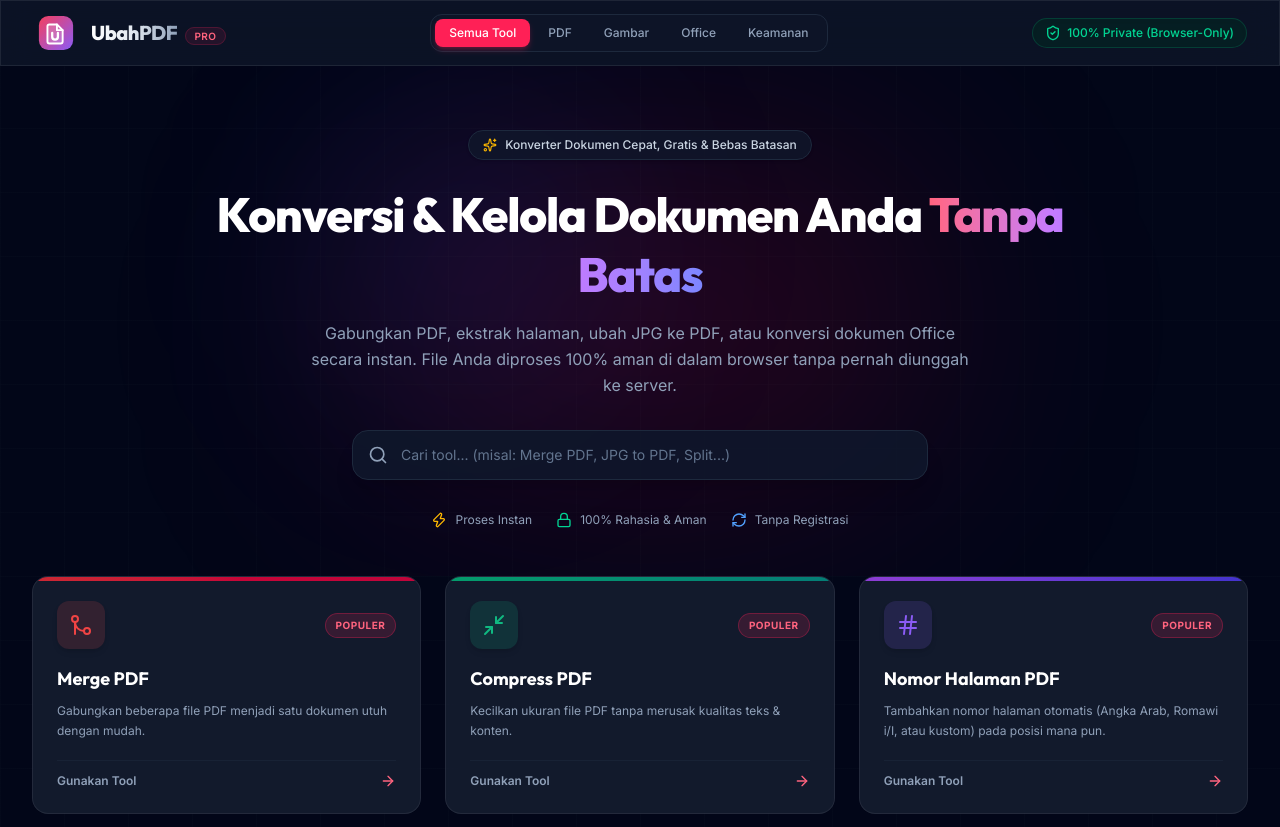
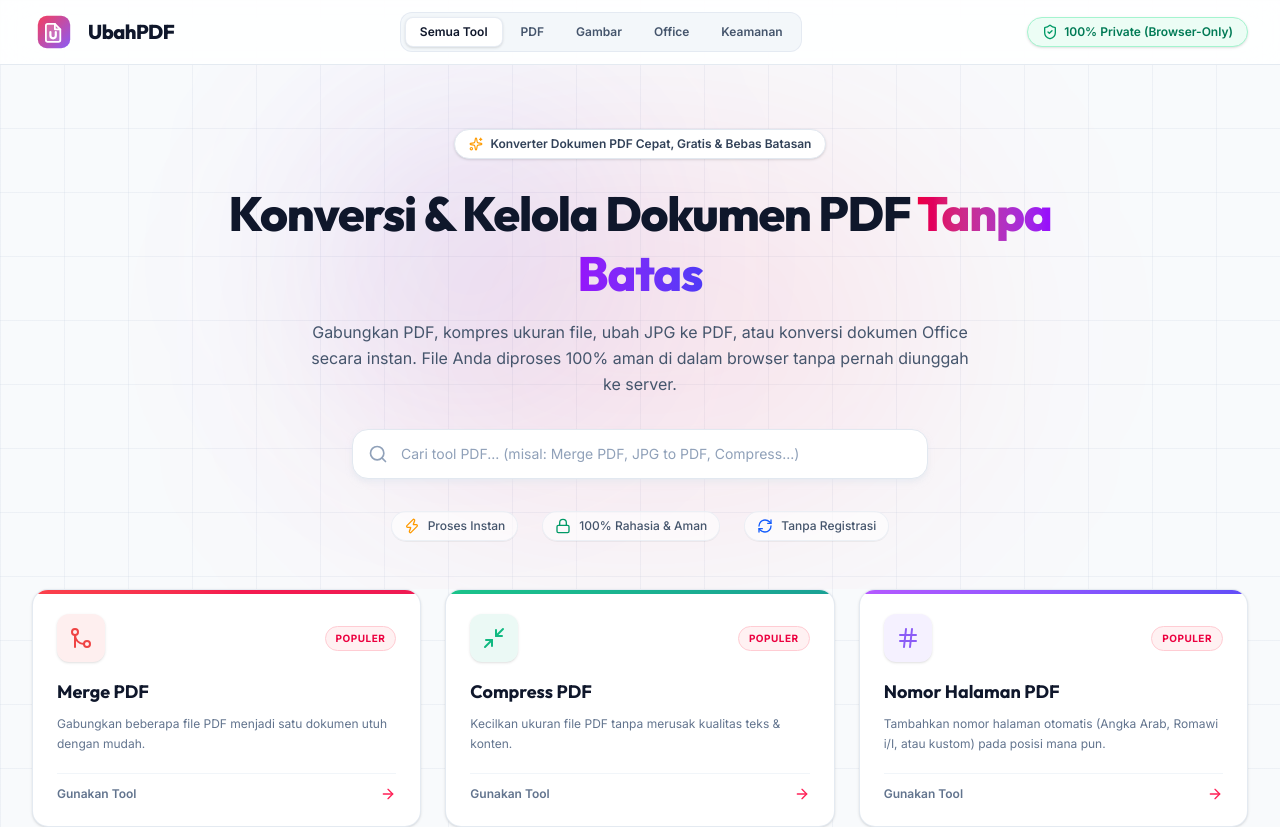
Before and after one commit to rhsa-fr/UbahPDF, a React (Vite) app: page / in a window 1280 px wide. Shown: the top 827 px of the page. Built offline with nearby package versions, Linux system fonts and the light colour scheme.

Commit message:
style: transform UI design to clean aesthetic Light theme

```diff
--- a/index.html
+++ b/index.html
@@ -8,7 +8,7 @@
     <meta name="description" content="Konversi, gabungkan, pisahkan, kompres, dan edit dokumen PDF, Word, dan Gambar di UbahPDF secara gratis, cepat, dan 100% aman langsung di browser Anda." />
     <meta name="keywords" content="ubah pdf, konversi pdf, edit pdf, gabung pdf, pisah pdf, pdf to word, word to pdf, kompres pdf, ubahpdf, ubah pdf gratis" />
     <meta name="robots" content="index, follow" />
-    <meta name="theme-color" content="#0f172a" />
+    <meta name="theme-color" content="#ffffff" />
 
     <!-- Canonical Link -->
     <link rel="canonical" href="https://ubahpdf.sadev.my.id/" />
@@ -32,7 +32,7 @@
     <link rel="preconnect" href="https://fonts.gstatic.com" crossorigin>
     <link href="https://fonts.googleapis.com/css2?family=Inter:wght@300;400;500;600;700&family=Outfit:wght@500;600;700;800&display=swap" rel="stylesheet">
   </head>
-  <body class="bg-slate-950 text-slate-100 antialiased selection:bg-rose-500 selection:text-white min-h-screen">
+  <body class="bg-slate-50 text-slate-900 antialiased selection:bg-rose-500 selection:text-white min-h-screen">
     <div id="root"></div>
     <script type="module" src="/src/main.tsx"></script>
   </body>
--- a/src/App.tsx
+++ b/src/App.tsx
@@ -31,9 +31,9 @@ export const App: React.FC = () => {
   };
 
   return (
-    <div className="min-h-screen bg-slate-950 text-slate-100 flex flex-col font-['Inter'] relative selection:bg-rose-500 selection:text-white">
+    <div className="min-h-screen bg-slate-50 text-slate-800 flex flex-col font-['Inter'] relative selection:bg-rose-500 selection:text-white">
       {/* Background Decorative Grids & Glows */}
-      <div className="absolute inset-0 bg-[linear-gradient(to_right,#1e293b15_1px,transparent_1px),linear-gradient(to_bottom,#1e293b15_1px,transparent_1px)] bg-[size:4rem_4rem] pointer-events-none" />
+      <div className="absolute inset-0 bg-[linear-gradient(to_right,#cbd5e140_1px,transparent_1px),linear-gradient(to_bottom,#cbd5e140_1px,transparent_1px)] bg-[size:4rem_4rem] pointer-events-none" />
 
       <Navbar
         selectedCategory={selectedCategory}
--- a/src/components/Hero.tsx
+++ b/src/components/Hero.tsx
@@ -13,26 +13,26 @@ export const Hero: React.FC<HeroProps> = ({
   return (
     <section className="relative overflow-hidden pt-12 pb-10 sm:pt-16 sm:pb-12 text-center">
       {/* Background glow graphics */}
-      <div className="absolute top-1/2 left-1/2 -translate-x-1/2 -translate-y-1/2 w-[600px] h-[350px] bg-rose-600/15 blur-[120px] rounded-full pointer-events-none" />
-      <div className="absolute top-10 left-1/4 w-[300px] h-[300px] bg-blue-600/10 blur-[100px] rounded-full pointer-events-none" />
+      <div className="absolute top-1/2 left-1/2 -translate-x-1/2 -translate-y-1/2 w-[600px] h-[350px] bg-rose-500/10 blur-[120px] rounded-full pointer-events-none" />
+      <div className="absolute top-10 left-1/4 w-[300px] h-[300px] bg-indigo-500/10 blur-[100px] rounded-full pointer-events-none" />
 
       <div className="relative max-w-4xl mx-auto px-4 sm:px-6">
         {/* Top Badge */}
-        <div className="inline-flex items-center gap-2 px-3.5 py-1.5 rounded-full bg-slate-900/80 border border-slate-800 text-slate-300 text-xs font-medium mb-6 shadow-sm">
-          <Sparkles className="w-3.5 h-3.5 text-amber-400 animate-pulse" />
-          <span>Konverter Dokumen Cepat, Gratis & Bebas Batasan</span>
+        <div className="inline-flex items-center gap-2 px-3.5 py-1.5 rounded-full bg-white border border-slate-200 text-slate-700 text-xs font-semibold mb-6 shadow-sm">
+          <Sparkles className="w-3.5 h-3.5 text-amber-500 animate-pulse" />
+          <span>Konverter Dokumen PDF Cepat, Gratis & Bebas Batasan</span>
         </div>
 
         {/* Title */}
-        <h1 className="text-3xl sm:text-5xl font-extrabold tracking-tight text-white font-['Outfit'] leading-tight mb-4">
-          Konversi & Kelola Dokumen Anda{' '}
-          <span className="bg-gradient-to-r from-rose-400 via-purple-400 to-indigo-400 bg-clip-text text-transparent">
+        <h1 className="text-3xl sm:text-5xl font-extrabold tracking-tight text-slate-900 font-['Outfit'] leading-tight mb-4">
+          Konversi & Kelola Dokumen PDF{' '}
+          <span className="bg-gradient-to-r from-rose-600 via-purple-600 to-indigo-600 bg-clip-text text-transparent">
             Tanpa Batas
           </span>
         </h1>
 
-        <p className="text-sm sm:text-base text-slate-400 max-w-2xl mx-auto mb-8 leading-relaxed">
-          Gabungkan PDF, ekstrak halaman, ubah JPG ke PDF, atau konversi dokumen Office secara instan. File Anda diproses 100% aman di dalam browser tanpa pernah diunggah ke server.
+        <p className="text-sm sm:text-base text-slate-600 max-w-2xl mx-auto mb-8 leading-relaxed">
+          Gabungkan PDF, kompres ukuran file, ubah JPG ke PDF, atau konversi dokumen Office secara instan. File Anda diproses 100% aman di dalam browser tanpa pernah diunggah ke server.
         </p>
 
         {/* Search Bar */}
@@ -43,13 +43,13 @@ export const Hero: React.FC<HeroProps> = ({
               type="text"
               value={searchQuery}
               onChange={(e) => onSearchChange(e.target.value)}
-              placeholder="Cari tool... (misal: Merge PDF, JPG to PDF, Split...)"
-              className="w-full pl-12 pr-4 py-3.5 rounded-2xl bg-slate-900/90 border border-slate-800 text-white placeholder-slate-500 focus:outline-none focus:ring-2 focus:ring-rose-500/50 focus:border-rose-500/50 transition-all text-sm shadow-xl"
+              placeholder="Cari tool PDF... (misal: Merge PDF, JPG to PDF, Compress...)"
+              className="w-full pl-12 pr-4 py-3.5 rounded-2xl bg-white border border-slate-200 text-slate-900 placeholder-slate-400 focus:outline-none focus:ring-2 focus:ring-rose-500/20 focus:border-rose-500 transition-all text-sm shadow-md shadow-slate-200/50"
             />
             {searchQuery && (
               <button
                 onClick={() => onSearchChange('')}
-                className="absolute right-4 text-xs font-semibold text-slate-400 hover:text-white"
+                className="absolute right-4 text-xs font-semibold text-slate-400 hover:text-slate-700"
               >
                 Clear
               </button>
@@ -58,17 +58,17 @@ export const Hero: React.FC<HeroProps> = ({
         </div>
 
         {/* Feature Badges */}
-        <div className="flex flex-wrap justify-center items-center gap-6 text-xs text-slate-400">
-          <div className="flex items-center gap-2">
-            <Zap className="w-4 h-4 text-amber-400" />
+        <div className="flex flex-wrap justify-center items-center gap-6 text-xs text-slate-600 font-medium">
+          <div className="flex items-center gap-2 bg-white/60 px-3 py-1.5 rounded-full border border-slate-200/60 shadow-2xs">
+            <Zap className="w-4 h-4 text-amber-500" />
             <span>Proses Instan</span>
           </div>
-          <div className="flex items-center gap-2">
-            <Lock className="w-4 h-4 text-emerald-400" />
+          <div className="flex items-center gap-2 bg-white/60 px-3 py-1.5 rounded-full border border-slate-200/60 shadow-2xs">
+            <Lock className="w-4 h-4 text-emerald-600" />
             <span>100% Rahasia & Aman</span>
           </div>
-          <div className="flex items-center gap-2">
-            <RefreshCw className="w-4 h-4 text-blue-400" />
+          <div className="flex items-center gap-2 bg-white/60 px-3 py-1.5 rounded-full border border-slate-200/60 shadow-2xs">
+            <RefreshCw className="w-4 h-4 text-blue-600" />
             <span>Tanpa Registrasi</span>
           </div>
         </div>
--- a/src/components/Navbar.tsx
+++ b/src/components/Navbar.tsx
@@ -14,7 +14,7 @@ export const Navbar: React.FC<NavbarProps> = ({
   onReset,
 }) => {
   return (
-    <header className="sticky top-0 z-40 w-full glass-panel border-b border-slate-800/80">
+    <header className="sticky top-0 z-40 w-full glass-panel border-b border-slate-200/80">
       <div className="max-w-7xl mx-auto px-4 sm:px-6 lg:px-8 h-16 flex items-center justify-between">
         {/* Brand Logo */}
         <div
@@ -22,20 +22,17 @@ export const Navbar: React.FC<NavbarProps> = ({
           className="flex items-center gap-3 cursor-pointer group select-none"
         >
           <div className="flex items-center justify-center p-1">
-            <TdocLogo size={38} />
+            <TdocLogo size={36} />
           </div>
-          <div>
-            <span className="font-extrabold text-xl tracking-tight bg-gradient-to-r from-white via-slate-200 to-slate-400 bg-clip-text text-transparent font-['Outfit']">
+          <div className="flex items-center gap-2">
+            <span className="font-extrabold text-xl tracking-tight text-slate-900 font-['Outfit']">
               UbahPDF
-            </span>
-            <span className="ml-2 text-[10px] font-semibold uppercase tracking-wider px-2 py-0.5 rounded-full bg-rose-500/10 text-rose-400 border border-rose-500/20">
-              Pro
             </span>
           </div>
         </div>
 
         {/* Category Navigation Pills */}
-        <nav className="hidden md:flex items-center gap-1 bg-slate-900/60 p-1 rounded-xl border border-slate-800">
+        <nav className="hidden md:flex items-center gap-1 bg-slate-100/80 p-1 rounded-xl border border-slate-200/80">
           {[
             { id: 'all', label: 'Semua Tool' },
             { id: 'pdf', label: 'PDF' },
@@ -46,10 +43,10 @@ export const Navbar: React.FC<NavbarProps> = ({
             <button
               key={cat.id}
               onClick={() => onSelectCategory(cat.id)}
-              className={`px-3.5 py-1.5 rounded-lg text-xs font-medium transition-all ${
+              className={`px-3.5 py-1.5 rounded-lg text-xs font-semibold transition-all ${
                 selectedCategory === cat.id
-                  ? 'bg-rose-500 text-white shadow-md shadow-rose-500/25'
-                  : 'text-slate-400 hover:text-slate-200 hover:bg-slate-800/50'
+                  ? 'bg-white text-slate-900 shadow-sm border border-slate-200/80'
+                  : 'text-slate-600 hover:text-slate-900 hover:bg-slate-200/50'
               }`}
             >
               {cat.label}
@@ -59,9 +56,9 @@ export const Navbar: React.FC<NavbarProps> = ({
 
         {/* Client-Side Privacy Badge */}
         <div className="flex items-center gap-2">
-          <div className="hidden sm:flex items-center gap-1.5 text-xs text-emerald-400 bg-emerald-950/50 px-3 py-1.5 rounded-full border border-emerald-500/20 shadow-inner">
-            <ShieldCheck className="w-4 h-4 text-emerald-400" />
-            <span className="font-medium">100% Private (Browser-Only)</span>
+          <div className="hidden sm:flex items-center gap-1.5 text-xs text-emerald-700 bg-emerald-50 px-3.5 py-1.5 rounded-full border border-emerald-200 shadow-sm">
+            <ShieldCheck className="w-4 h-4 text-emerald-600" />
+            <span className="font-semibold">100% Private (Browser-Only)</span>
           </div>
         </div>
       </div>
--- a/src/components/ToolCard.tsx
+++ b/src/components/ToolCard.tsx
@@ -14,43 +14,43 @@ export const ToolCard: React.FC<ToolCardProps> = ({ tool, onClick }) => {
   return (
     <div
       onClick={() => onClick(tool)}
-      className="group relative glass-card rounded-2xl p-6 cursor-pointer flex flex-col justify-between overflow-hidden select-none border border-slate-800/80 hover:border-slate-700 transition-all duration-300"
+      className="group relative bg-white rounded-2xl p-6 cursor-pointer flex flex-col justify-between overflow-hidden select-none border border-slate-200/90 shadow-sm hover:shadow-xl hover:border-slate-300 hover:-translate-y-1 transition-all duration-300"
     >
       {/* Top Accent Gradient Line */}
       <div
-        className={`absolute top-0 left-0 right-0 h-1 bg-gradient-to-r ${tool.gradient} opacity-80 group-hover:opacity-100 transition-opacity`}
+        className={`absolute top-0 left-0 right-0 h-1 bg-gradient-to-r ${tool.gradient} opacity-90 group-hover:opacity-100 transition-opacity`}
       />
 
       {/* Card Content */}
       <div>
         <div className="flex items-center justify-between mb-4">
           <div
-            className="w-12 h-12 rounded-xl flex items-center justify-center text-white shadow-md group-hover:scale-110 transition-transform duration-300"
-            style={{ backgroundColor: `${tool.color}25`, color: tool.color }}
+            className="w-12 h-12 rounded-xl flex items-center justify-center text-white shadow-sm group-hover:scale-110 transition-transform duration-300"
+            style={{ backgroundColor: `${tool.color}15`, color: tool.color }}
           >
             <IconComponent className="w-6 h-6" />
           </div>
 
           {tool.popular && (
-            <span className="text-[10px] font-bold uppercase tracking-wider px-2.5 py-1 rounded-full bg-rose-500/15 text-rose-400 border border-rose-500/30">
+            <span className="text-[10px] font-bold uppercase tracking-wider px-2.5 py-1 rounded-full bg-rose-50 text-rose-600 border border-rose-200">
               Populer
             </span>
           )}
         </div>
 
-        <h3 className="text-lg font-bold text-white group-hover:text-rose-400 transition-colors font-['Outfit'] mb-2">
+        <h3 className="text-lg font-bold text-slate-900 group-hover:text-rose-600 transition-colors font-['Outfit'] mb-2">
           {tool.name}
         </h3>
 
-        <p className="text-xs text-slate-400 leading-relaxed line-clamp-2">
+        <p className="text-xs text-slate-500 leading-relaxed line-clamp-2">
           {tool.description}
         </p>
       </div>
 
       {/* Bottom Action Trigger */}
-      <div className="mt-5 pt-3 border-t border-slate-800/60 flex items-center justify-between text-xs font-semibold text-slate-400 group-hover:text-white transition-colors">
+      <div className="mt-5 pt-3 border-t border-slate-100 flex items-center justify-between text-xs font-semibold text-slate-500 group-hover:text-slate-900 transition-colors">
         <span>Gunakan Tool</span>
-        <Icons.ArrowRight className="w-4 h-4 transform group-hover:translate-x-1 transition-transform text-rose-400" />
+        <Icons.ArrowRight className="w-4 h-4 transform group-hover:translate-x-1 transition-transform text-rose-500" />
       </div>
     </div>
   );
--- a/src/components/ToolGrid.tsx
+++ b/src/components/ToolGrid.tsx
@@ -15,11 +15,11 @@ export const ToolGrid: React.FC<ToolGridProps> = ({
   if (tools.length === 0) {
     return (
       <div className="text-center py-16 max-w-md mx-auto">
-        <div className="w-16 h-16 rounded-2xl bg-slate-900 flex items-center justify-center mx-auto mb-4 border border-slate-800 text-slate-500">
+        <div className="w-16 h-16 rounded-2xl bg-white shadow-sm flex items-center justify-center mx-auto mb-4 border border-slate-200 text-slate-400">
           <FileQuestion className="w-8 h-8" />
         </div>
-        <h3 className="text-lg font-bold text-white mb-2">Tool Tidak Ditemukan</h3>
-        <p className="text-xs text-slate-400">
+        <h3 className="text-lg font-bold text-slate-900 mb-2">Tool Tidak Ditemukan</h3>
+        <p className="text-xs text-slate-500">
           Tidak ada tool yang cocok dengan kata kunci pencarian Anda. Coba gunakan kata kunci lain seperti "PDF", "Merge", atau "Image".
         </p>
       </div>
--- a/src/index.css
+++ b/src/index.css
@@ -9,27 +9,26 @@
   }
 }
 
-/* Glassmorphism utilities */
+/* Glassmorphism & Card utilities for Clean Light Theme */
 .glass-panel {
-  background: rgba(15, 23, 42, 0.75);
+  background: rgba(255, 255, 255, 0.85);
   backdrop-filter: blur(16px);
   -webkit-backdrop-filter: blur(16px);
-  border: 1px solid rgba(255, 255, 255, 0.08);
+  border-bottom: 1px solid rgba(226, 232, 240, 0.9);
 }
 
 .glass-card {
-  background: rgba(30, 41, 59, 0.6);
-  backdrop-filter: blur(12px);
-  -webkit-backdrop-filter: blur(12px);
-  border: 1px solid rgba(255, 255, 255, 0.07);
+  background: #ffffff;
+  border: 1px solid #e2e8f0;
+  box-shadow: 0 1px 3px 0 rgba(0, 0, 0, 0.04), 0 1px 2px -1px rgba(0, 0, 0, 0.04);
   transition: all 0.25s cubic-bezier(0.4, 0, 0.2, 1);
 }
 
 .glass-card:hover {
-  background: rgba(30, 41, 59, 0.85);
-  border-color: rgba(255, 255, 255, 0.2);
-  transform: translateY(-4px);
-  box-shadow: 0 12px 30px -10px rgba(0, 0, 0, 0.5);
+  background: #ffffff;
+  border-color: #cbd5e1;
+  transform: translateY(-3px);
+  box-shadow: 0 12px 24px -6px rgba(15, 23, 42, 0.08);
 }
 
 /* Custom Scrollbar */
@@ -39,27 +38,27 @@
 }
 
 ::-webkit-scrollbar-track {
-  background: #090d16;
+  background: #f8fafc;
 }
 
 ::-webkit-scrollbar-thumb {
-  background: #1e293b;
+  background: #cbd5e1;
   border-radius: 4px;
 }
 
 ::-webkit-scrollbar-thumb:hover {
-  background: #334155;
+  background: #94a3b8;
 }
 
-/* Subtle Pulsing Ambient Background Glow */
+/* Ambient Background Glow */
 .bg-glow-red {
-  background: radial-gradient(circle, rgba(239, 68, 68, 0.15) 0%, rgba(0, 0, 0, 0) 70%);
+  background: radial-gradient(circle, rgba(244, 63, 94, 0.08) 0%, rgba(0, 0, 0, 0) 70%);
 }
 
 .bg-glow-blue {
-  background: radial-gradient(circle, rgba(59, 130, 246, 0.15) 0%, rgba(0, 0, 0, 0) 70%);
+  background: radial-gradient(circle, rgba(59, 130, 246, 0.08) 0%, rgba(0, 0, 0, 0) 70%);
 }
 
 .bg-glow-purple {
-  background: radial-gradient(circle, rgba(168, 85, 247, 0.15) 0%, rgba(0, 0, 0, 0) 70%);
+  background: radial-gradient(circle, rgba(168, 85, 247, 0.08) 0%, rgba(0, 0, 0, 0) 70%);
 }
```
Also changed, not shown: src/components/FileDropzone.tsx (+17 -17 lines), src/components/Footer.tsx (+12 -12 lines), src/components/ToolWorkspace.tsx (+35 -35 lines).
